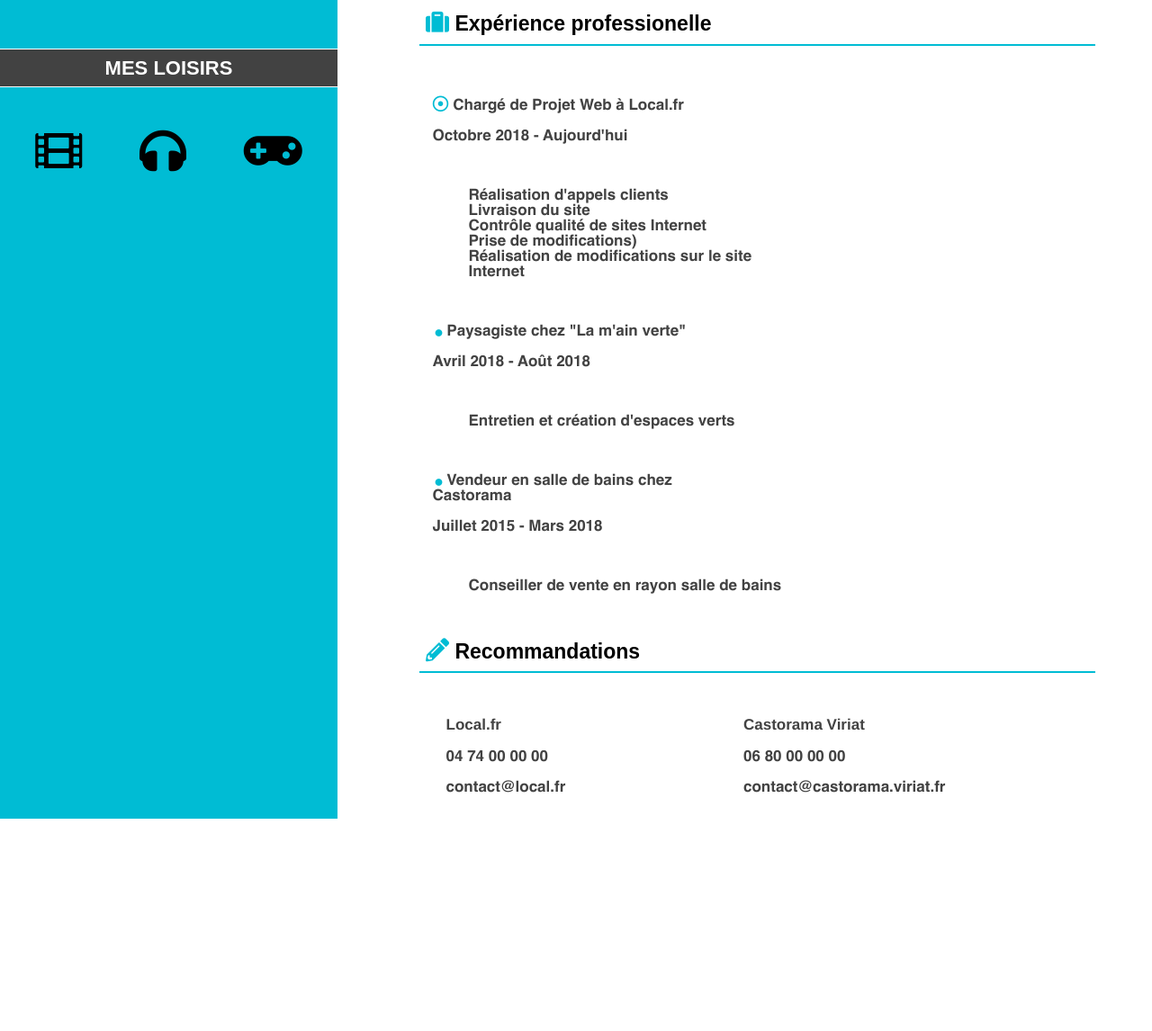
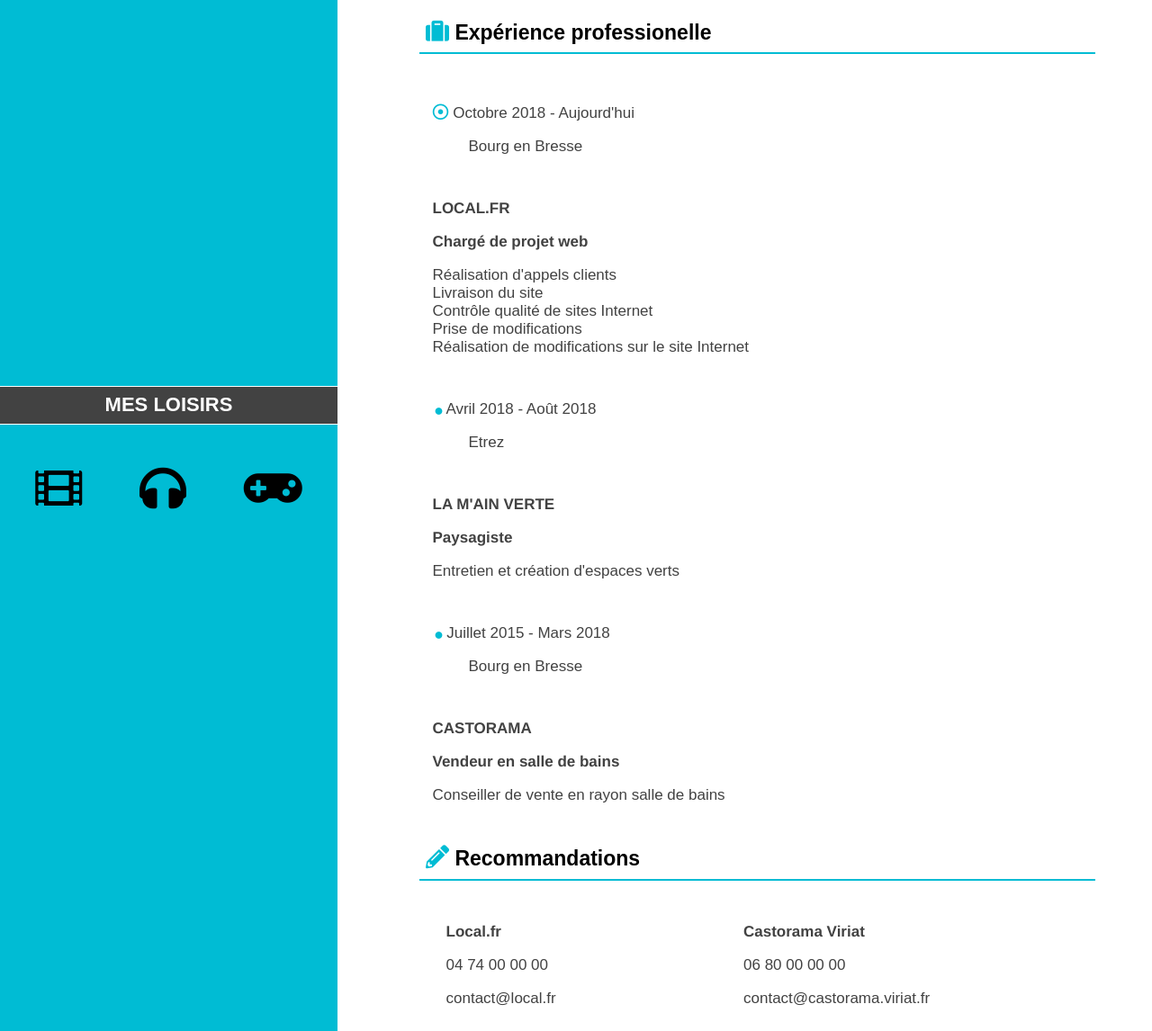
Before and after one commit to Corentin25/OpenclassroomsProject-CV, a plain HTML site: page index.html in a window 1280 px wide. Shown: the part 1080-2226 px from the top of the page at 90% size. Before the commit the page ends 1990 px from the top, so only its background shows below. Drawn offline with Linux system fonts and the light colour scheme; files whose address does not match are found by name; a web font is replaced by a local one.

Commit message:
Modification partie "Experience" + Responsive

```diff
--- a/index.html
+++ b/index.html
@@ -129,50 +129,74 @@
 					<div class="Texte-et-puce">
 						<div class="Texte-Gauche">
 							<p >
-								<span class="Check"><i class="far fa-dot-circle"></i></span> Chargé de Projet Web à Local.fr
+								<span class="Check"><i class="far fa-dot-circle"></i></span> Octobre 2018 - Aujourd'hui
+							</p>
+							<ul>
+								<li>
+									Bourg en Bresse
+								</li>
+							</ul>
+						</div>
+						<div class="Puce-droite">
+							<p>
+								<strong>LOCAL.FR</strong>
 							</p>
 							<p>
-								Octobre 2018 - Aujourd'hui
+								<strong>Chargé de projet web</strong>
 							</p>
-						</div>
-						<div class="Puce-droite">
-							<ul>
-								<li>Réalisation d'appels clients</li>
-								<li>Livraison du site</li>
-								<li>Contrôle qualité de sites Internet</li>
-								<li>Prise de modifications)</li>
-								<li>Réalisation de modifications sur le site Internet</li>
-							</ul>
+							<p>
+								Réalisation d'appels clients<br/>
+								Livraison du site<br/>
+								Contrôle qualité de sites Internet<br/>
+								Prise de modifications<br/>
+								Réalisation de modifications sur le site Internet<br/>
+							</p>
 						</div>
 					</div>
 					<div class="Texte-et-puce">
 						<div class="Texte-Gauche">
 							<p >
-								<span class="No-Check"><i class="fas fa-circle"></i></span> Paysagiste chez "La m'ain verte"
+								<span class="No-Check"><i class="fas fa-circle"></i></span> Avril 2018 - Août 2018
+							</p>
+							<ul>
+								<li>
+									Etrez
+								</li>
+							</ul>
+						</div>
+						<div class="Puce-droite">
+							<p>
+								<strong>LA M'AIN VERTE</strong>
 							</p>
 							<p>
-								Avril 2018 - Août 2018
+								<strong>Paysagiste</strong>
 							</p>
-						</div>
-						<div class="Puce-droite">
-							<ul>
-								<li>Entretien et création d'espaces verts</li>
-							</ul>
+							<p>
+								Entretien et création d'espaces verts<br/>
+							</p>
 						</div>
 					</div>
 					<div class="Texte-et-puce">
 						<div class="Texte-Gauche">
 							<p >
-								<span class="No-Check"><i class="fas fa-circle"></i></span> Vendeur en salle de bains chez Castorama
+								<span class="No-Check"><i class="fas fa-circle"></i></span> Juillet 2015 - Mars 2018
 							</p>
-							<p>
-								Juillet 2015 - Mars 2018
-							</p>
+							<ul>
+								<li>
+									Bourg en Bresse
+								</li>
+							</ul>
 						</div>
 						<div class="Puce-droite">
-							<ul>
-								<li>Conseiller de vente en rayon salle de bains</li>
-							</ul>
+							<p>
+								<strong>CASTORAMA</strong>
+							</p>
+							<P>
+								<strong>Vendeur en salle de bains</strong>
+							</P>
+							<p>
+								Conseiller de vente en rayon salle de bains<br/>
+							</p>
 						</div>
 					</div>
 				</div>
--- a/style.css
+++ b/style.css
@@ -35,6 +35,12 @@ a:visited {
     font-family: 'Helvetica';
     src: url('Fonts/Texte/Helvetica.ttf');
     src: url('Fonts/Texte/Helvetica-Bold.ttf');
+    src: url('Fonts/Texte/Helvetica-BoldOblique.ttf');
+    src: url('Fonts/Texte/helvetica-compressed-5871d14b6903a.otf');
+    src: url('Fonts/Texte/helvetica-light-587ebe5a59211.ttf');
+    src: url('Fonts/Texte/Helvetica-Oblique.ttf');
+    src: url('Fonts/Texte/helvetica-rounded-bold-5871d05ead8de.otf');
+
     font-weight: normal;
     font-style: normal;
 }
@@ -43,7 +49,16 @@ a:visited {
         max-width: 550px;
     }
     .Bloc-H1-et-H2 {
-        padding: inherit;
+        padding-bottom: 1%;
+    }
+    .Bloc-A-poropos {
+        max-height: 280px;
+    }
+    .Partie-droite-blanc {
+        margin-top: 5%;
+    }
+    .Texte-et-puce {
+        margin-bottom: 10%;
     }
 }
 h1 {
@@ -90,7 +105,7 @@ ul {
     border-top: 1px white solid;
     border-bottom: 1px white solid;
     background-color: #424242;
-    margin-top: 8%;
+    margin-top: inherit;
     padding: 2%;
     color: white;
     text-align: center;
@@ -121,6 +136,7 @@ ul {
     width: 75%;
     min-width: 375px;
     text-align: left;
+    margin-bottom: 4%;
 }
 /*Fin : Header*/
 
@@ -143,7 +159,7 @@ ul {
     .Bloc-contact {
         padding-top: 2%;
         padding-right: 1%;
-        padding-bottom: 2%;
+        padding-bottom: 12%;
         padding-left: 10%;
         font-family: Arial;
         font-size: 20px;
@@ -152,7 +168,7 @@ ul {
     .Bloc-A-poropos {
         padding-top: 2%;
         padding-right: 5%;
-        padding-bottom: 25%;
+        height: 750px;
         padding-left: 5%;
         font-family: Arial;
         font-size: 19px;
@@ -192,7 +208,7 @@ ul {
         /*Début : Bloc Formation-Experience*/
         .Formation-Experience {
             margin-top: 1%;
-            margin-bottom: 1%;
+            margin-bottom: 3%;
             padding-left: 10%;
             padding-right: 7%;
             color: #424242;
@@ -201,6 +217,7 @@ ul {
                 font-size: 23px;
                 font-family: Arial;
                 border-bottom: 2px solid #00BCD4;
+                margin-top: -1%;
                 padding: 1%;
                 color: black;
                 text-align: left;
```
